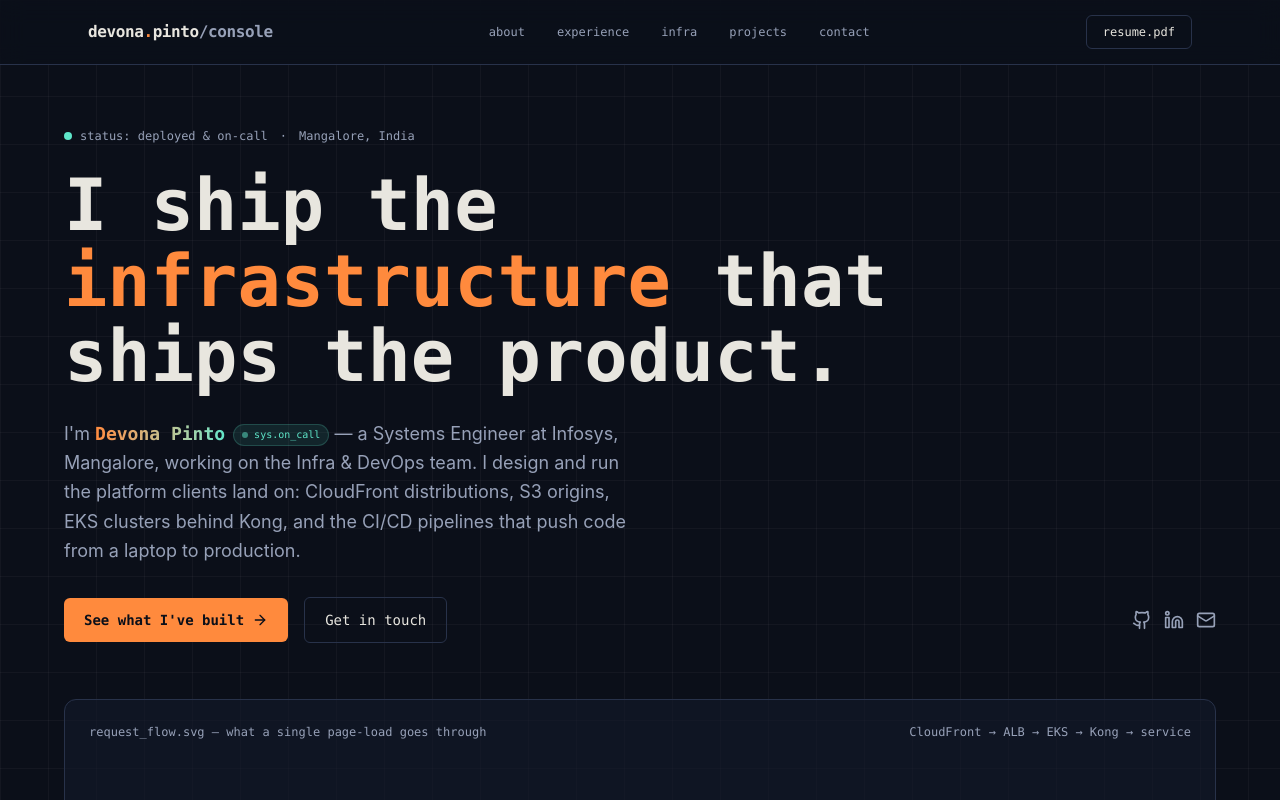
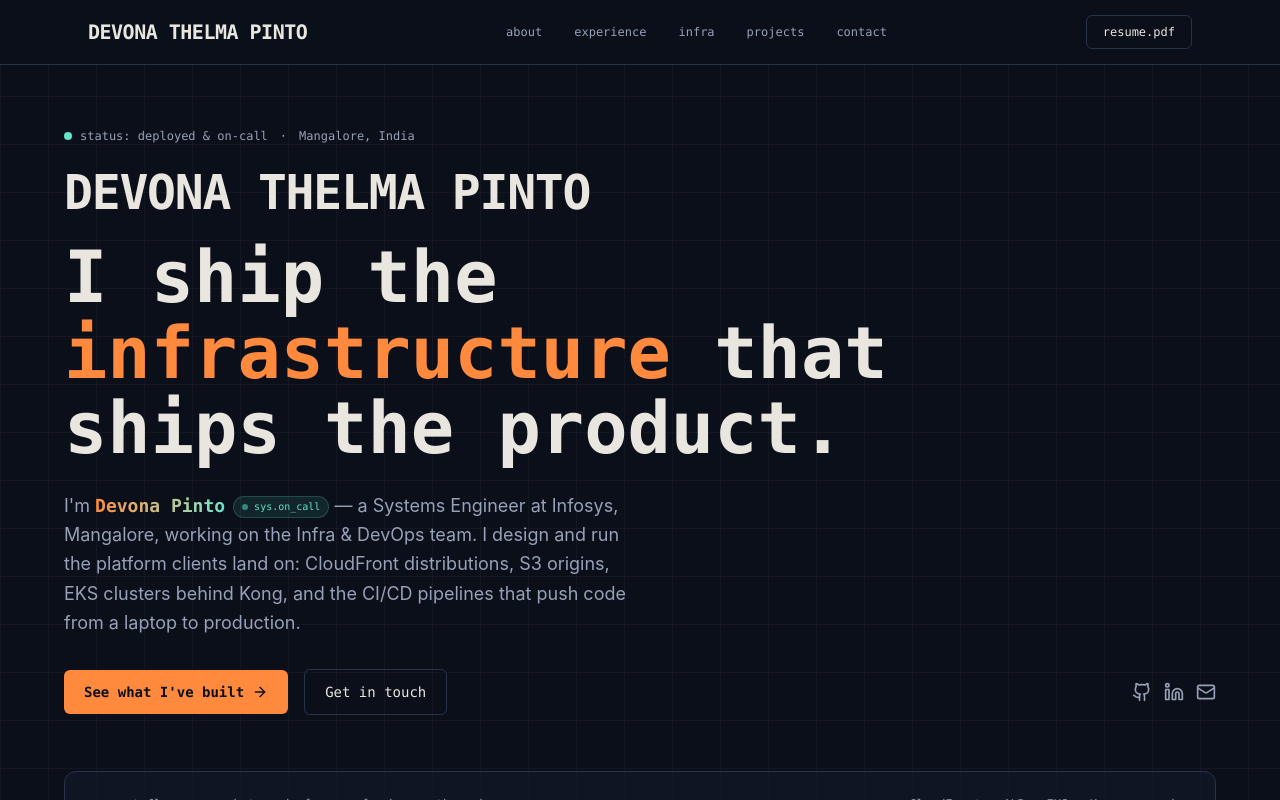
Before and after one commit to devonapinto/devona-portfolio, a Next.js app: page / in a window 1280 px wide. Shown: the top 800 px of the page. Built offline with nearby package versions, Linux system fonts and the light colour scheme.

Commit message:
Update brand logo and add DEVONA THELMA PINTO name heading above Hero headline

```diff
--- a/components/Navbar.tsx
+++ b/components/Navbar.tsx
@@ -19,10 +19,9 @@ export default function Navbar() {
       <nav className="max-w-6xl mx-auto px-6 h-16 flex items-center justify-between">
         <a
           href="#top"
-          className="font-display font-extrabold tracking-tight text-sm md:text-base text-fg"
+          className="font-display font-extrabold tracking-tight text-base sm:text-lg md:text-xl text-fg hover:text-accent transition-colors whitespace-nowrap"
         >
-          devona<span className="text-accent">.</span>pinto
-          <span className="text-fg-dim">/console</span>
+          DEVONA THELMA PINTO
         </a>
 
         <ul className="hidden md:flex items-center gap-8 font-display text-xs text-fg-dim">
--- a/components/sections/Hero.tsx
+++ b/components/sections/Hero.tsx
@@ -30,6 +30,10 @@ export default function Hero() {
             <span className="hidden sm:inline">·</span>
             <span className="hidden sm:inline">Mangalore, India</span>
           </div>
+
+          <h2 className="font-display text-2xl sm:text-4xl md:text-5xl font-extrabold text-fg tracking-tight">
+            DEVONA THELMA PINTO
+          </h2>
 
           <h1 className="font-display text-4xl sm:text-6xl md:text-7xl font-extrabold leading-[1.05] text-balance">
             I ship the
```
